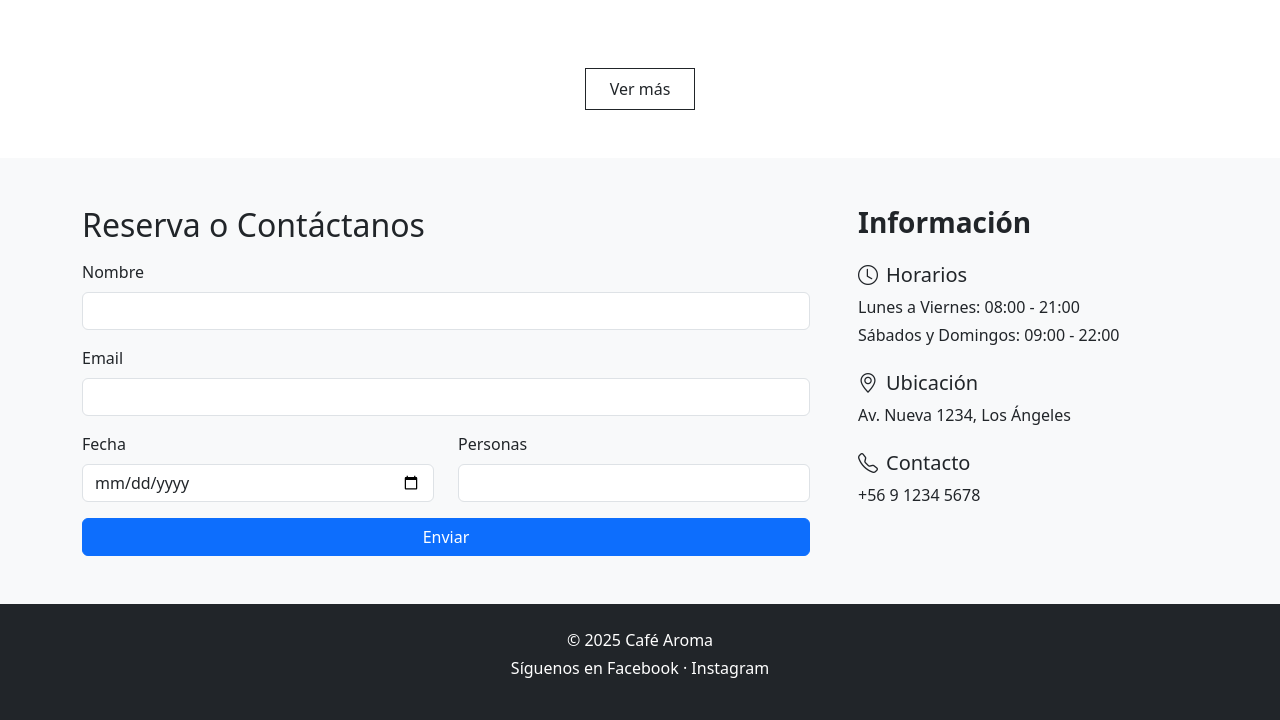
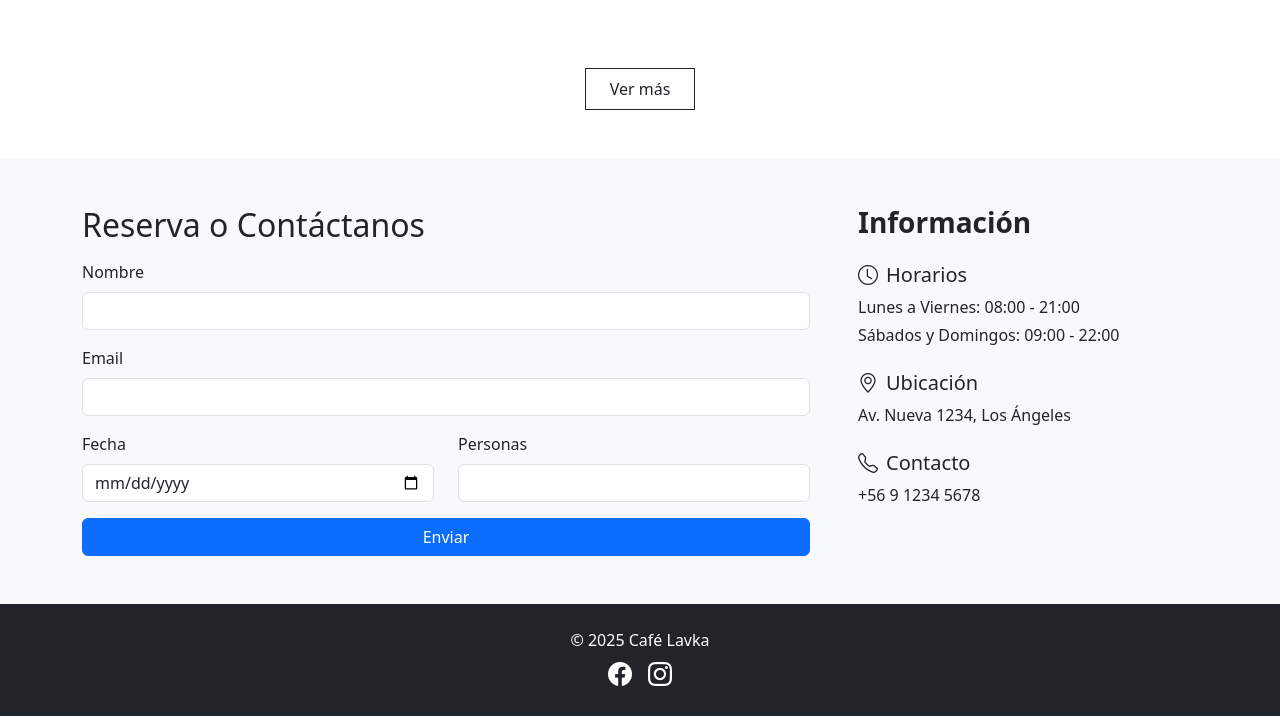
Before and after one commit to riquelmendomi/cafeteria, a plain HTML site: page index.html in a window 1280 px wide. Shown: the part 3390-4110 px from the top of the page. Drawn offline with nearby package versions, Linux system fonts and the light colour scheme.

Commit message:
index.html

```diff
--- a/index.html
+++ b/index.html
@@ -458,10 +458,19 @@
 </main>
 
 <!-- FOOTER -->
-  <footer class="bg-dark text-white text-center py-4">
-    <p class="mb-1">&copy; <span id="year"></span> Café Aroma</p>
-    <p>Síguenos en Facebook · Instagram</p>
-  </footer>
+<footer class="bg-dark text-white text-center py-4">
+  <p class="mb-1">&copy; <span id="year"></span> Café Lavka</p>
+
+  <p class="d-flex justify-content-center align-items-center gap-3 mb-0">
+    <a href="#" class="text-white fs-4">
+      <i class="bi bi-facebook"></i>
+    </a>
+    <a href="#" class="text-white fs-4">
+      <i class="bi bi-instagram"></i>
+    </a>
+  </p>
+</footer>
+
 
 <!-- MODAL EXITO -->
   <div class="modal fade" id="successModal" tabindex="-1">
```
